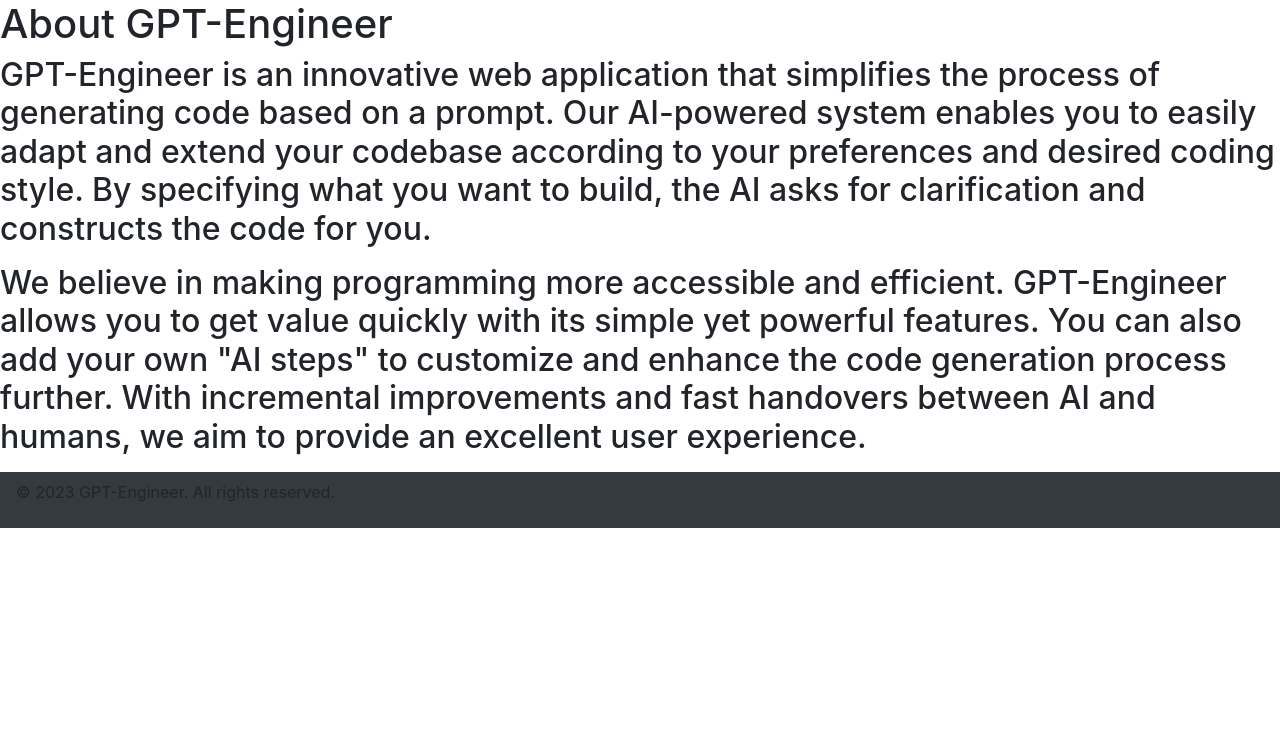
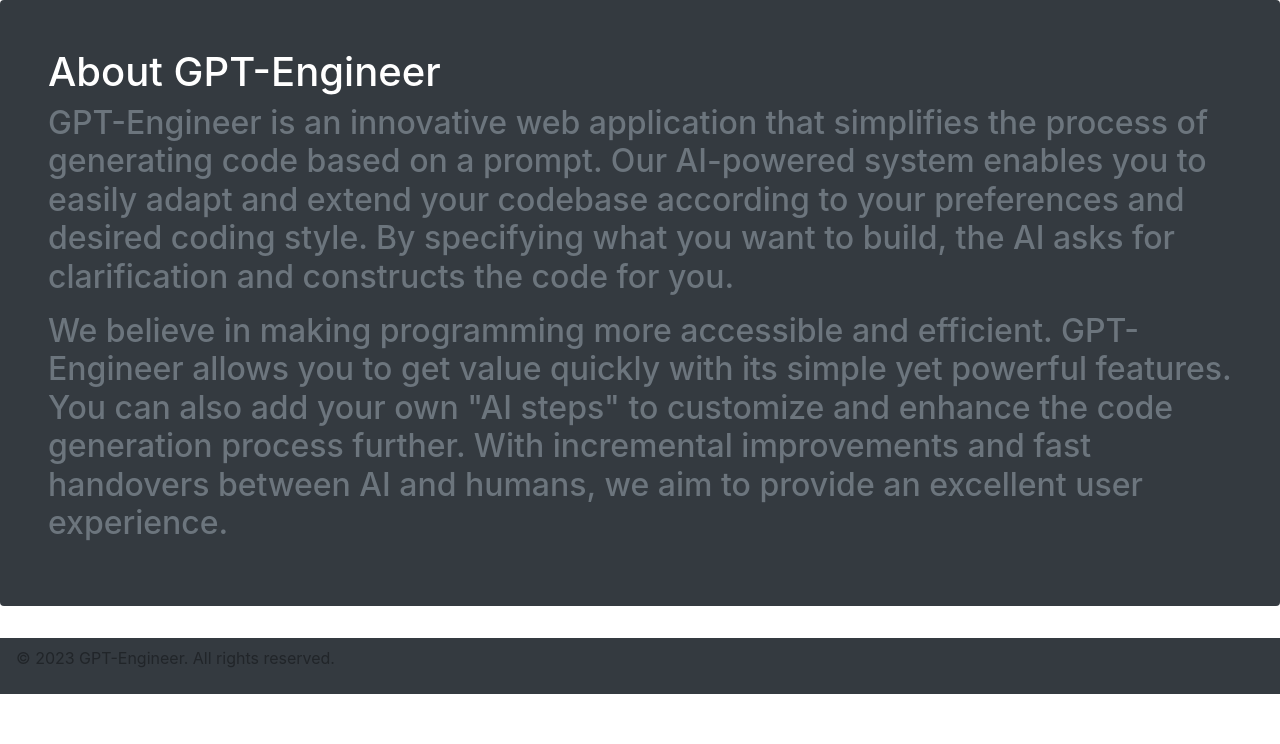
Before and after one commit to gpt-engineer-org/gpt-engineer, a Flask app: page /aboutus in a window 1280 px wide. Shown: the part 56-800 px from the top of the page. Run offline with Flask 3, Linux system fonts and the light colour scheme; some libraries are stand-ins or nearby versions.

Commit message:
Update the aboutus.html
Updated the aboutus.html file with some content and added styling through bootstrap and css

```diff
--- /dev/null
+++ b/web/static/css/styles.css
@@ -0,0 +1,21 @@
+html {
+    font-size: 1rem;
+  }
+
+  @include media-breakpoint-up(sm) {
+    html {
+      font-size: 1.2rem;
+    }
+  }
+
+  @include media-breakpoint-up(md) {
+    html {
+      font-size: 1.4rem;
+    }
+  }
+
+  @include media-breakpoint-up(lg) {
+    html {
+      font-size: 1.6rem;
+    }
+  }
--- a/web/templates/aboutus.html
+++ b/web/templates/aboutus.html
@@ -1,7 +1,9 @@
 {% include 'includes/header.html' %}
 
-<h1>About GPT-Engineer</h1>
-<h2>
+<div class="jumbotron p-3 p-md-5 text-white rounded bg-dark div-level-1">
+
+        <h1>About GPT-Engineer</h1>
+<h2 class="text-muted">
       <p>
         GPT-Engineer is an innovative web application that simplifies the process of generating code based on a prompt.
         Our AI-powered system enables you to easily adapt and extend your codebase according to your preferences and desired
@@ -14,4 +16,6 @@
         excellent user experience.
       </p>
 </h2>
+
+</div>
 {% include 'includes/footer.html' %}
--- a/web/templates/includes/header.html
+++ b/web/templates/includes/header.html
@@ -3,7 +3,7 @@
 <head>
     <title>GPT-Engineer</title>
     <link rel="stylesheet" href="https://stackpath.bootstrapcdn.com/bootstrap/4.5.2/css/bootstrap.min.css">
-    <link rel="stylesheet" type="text/css" href="{{ url_for('static', filename='css/styles.css') }}">
+    <link rel="stylesheet" href="styles.css">
 </head>
 <body>
     <div id="content">
```
